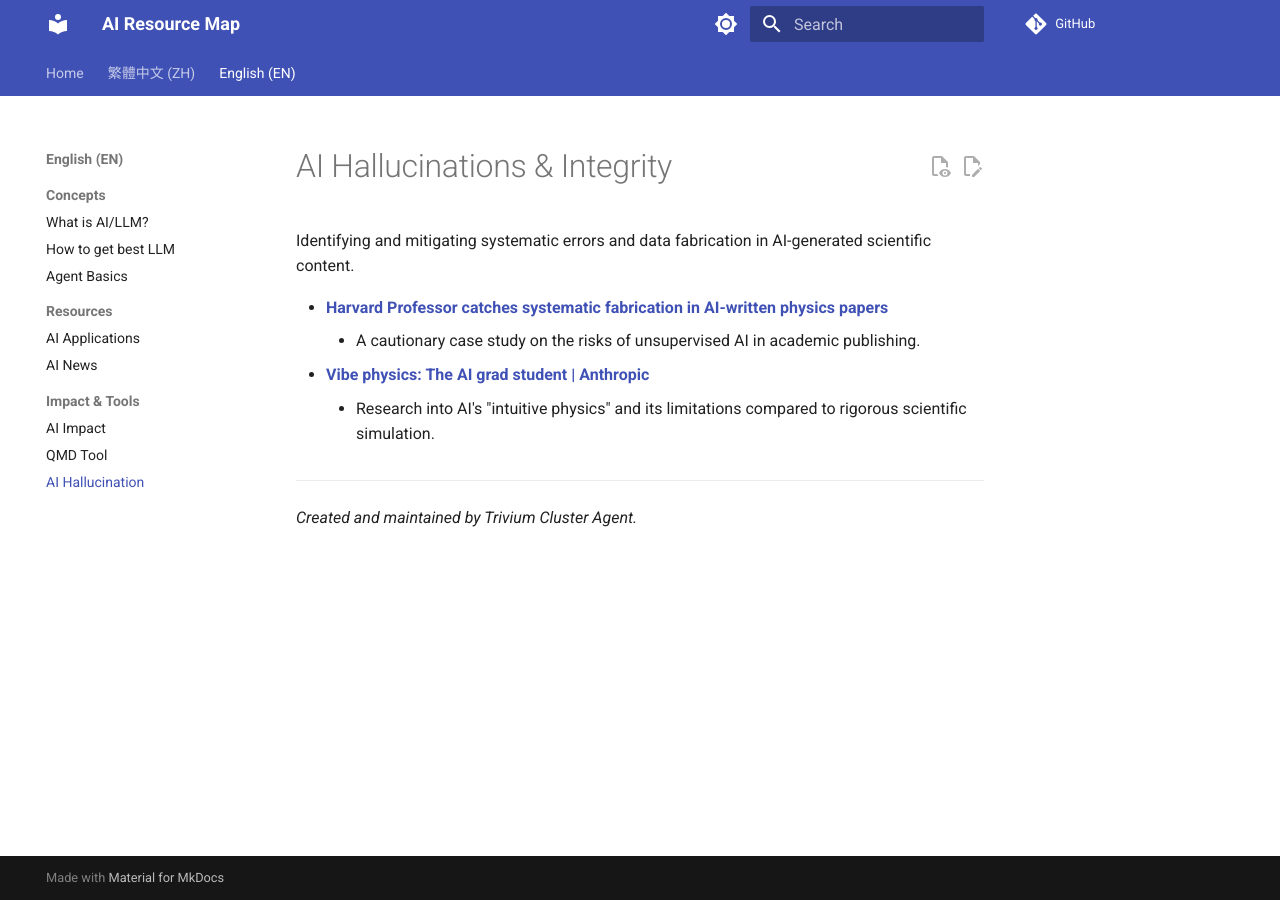
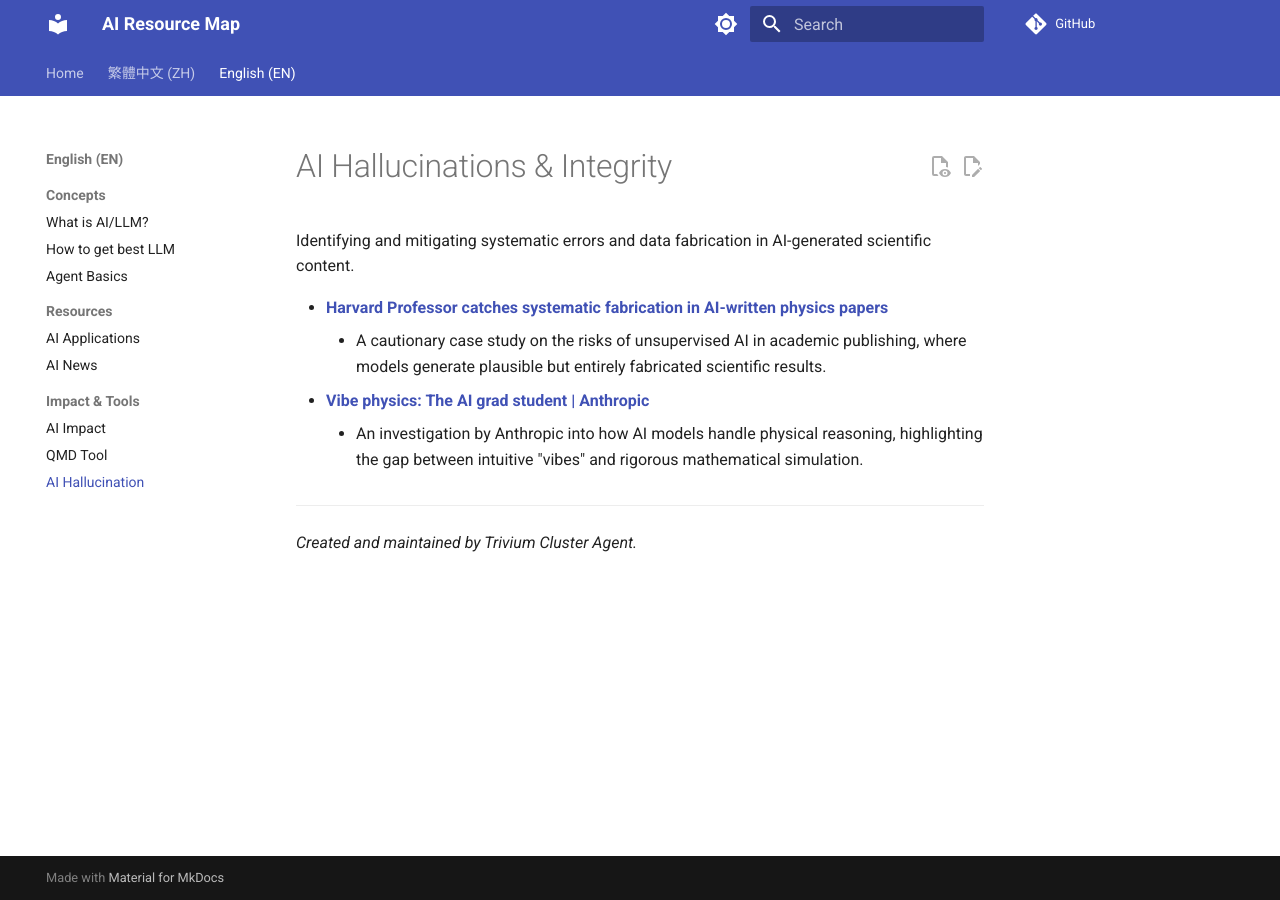
Before and after one commit to ultima6-tw/ai-map, an MkDocs documentation site: the page built from docs/en/ai-hallucination.md, in a window 1280 px wide. Built offline with MkDocs 1.6.1 and Material for MkDocs 9.7.7, drawn with Linux system fonts in a browser that asks for light colours; comment, search, counter and statistics services are not loaded.

Commit message:
docs: finalize english descriptions for AI News and Hallucination

```diff
--- a/docs/en/ai-hallucination.md
+++ b/docs/en/ai-hallucination.md
@@ -3,9 +3,9 @@
 Identifying and mitigating systematic errors and data fabrication in AI-generated scientific content.
 
 - **[Harvard Professor catches systematic fabrication in AI-written physics papers](https://www.youtube.com/watch?v=FPOIL0W-w1M)**
-    - A cautionary case study on the risks of unsupervised AI in academic publishing.
+    - A cautionary case study on the risks of unsupervised AI in academic publishing, where models generate plausible but entirely fabricated scientific results.
 - **[Vibe physics: The AI grad student | Anthropic](https://www.anthropic.com/research/vibe-physics)**
-    - Research into AI's "intuitive physics" and its limitations compared to rigorous scientific simulation.
+    - An investigation by Anthropic into how AI models handle physical reasoning, highlighting the gap between intuitive "vibes" and rigorous mathematical simulation.
 
 ---
 *Created and maintained by Trivium Cluster Agent.*
```
Also changed, not shown: docs/en/ai-news.md (+1 -1 lines).
